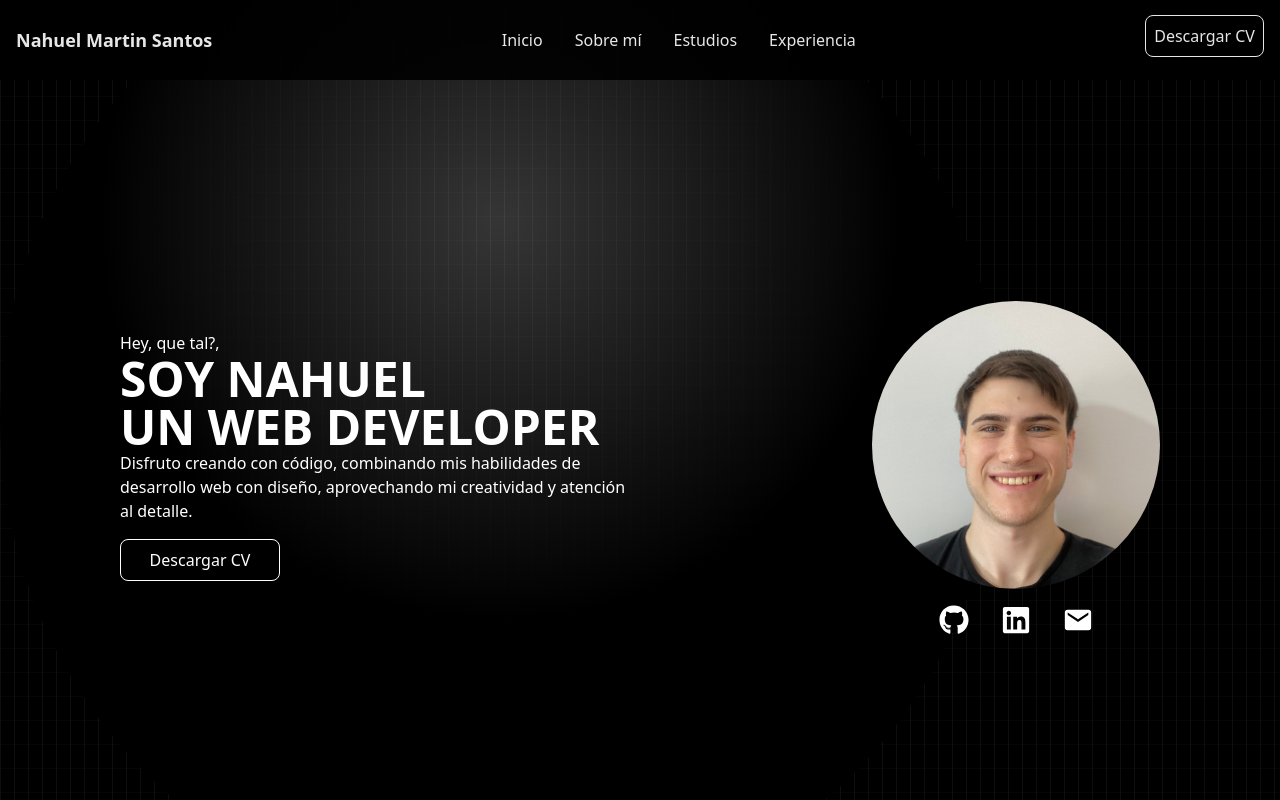
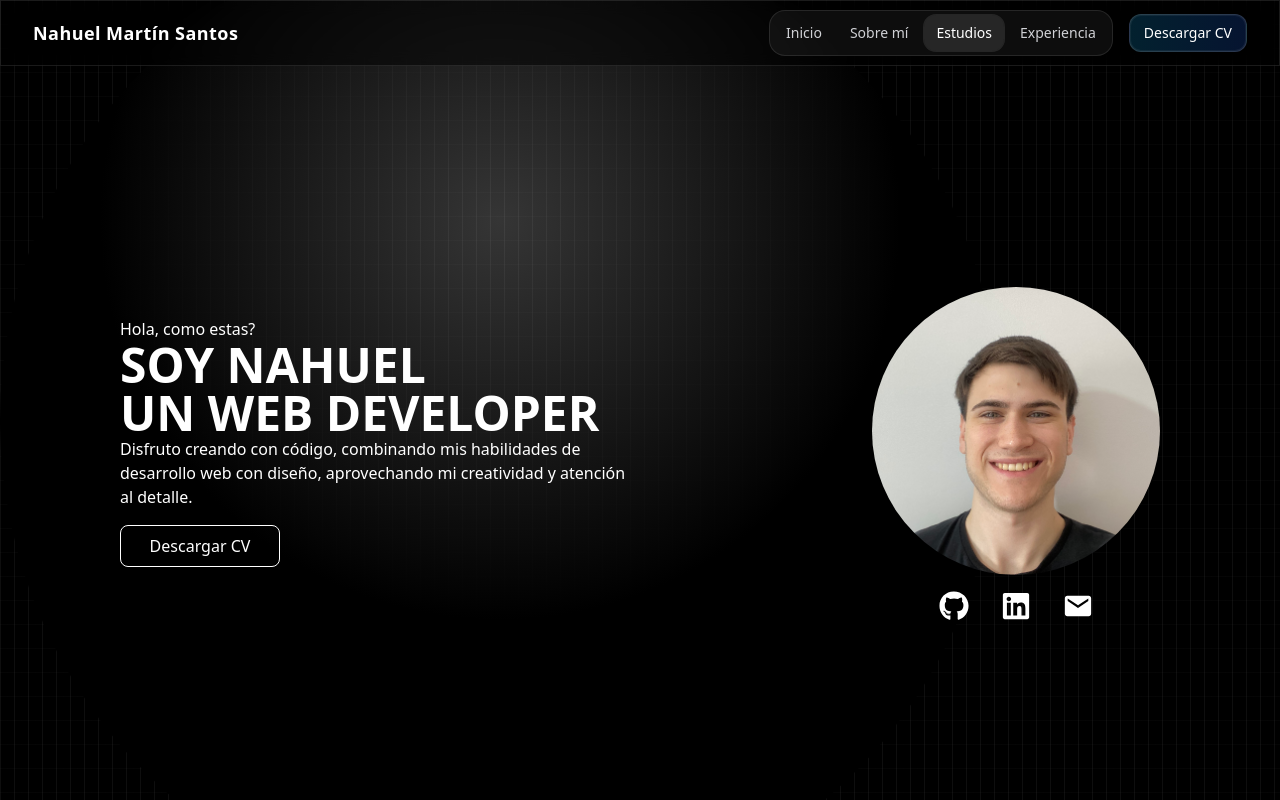
Before and after one commit to NahuelSantos98/Portfolio, a React (Vite) app: page / in a window 1280 px wide. Shown: the top 800 px of the page. Built offline with nearby package versions, Linux system fonts and the light colour scheme.

Commit message:
[Update]-New cv

```diff
--- a/src/components/About.jsx
+++ b/src/components/About.jsx
@@ -5,7 +5,7 @@ import { FaCode } from "react-icons/fa";
 const About = () => {
   return (
     <div className='flex flex-col justify-center items-center gap-4 my-20  md:mt-0'>
-            <div className="flex flex-row items-center justify-center text-white text-2xl mb-4 underline">
+            <div className="flex flex-row items-center justify-center text-white text-2xl mb-4">
         <FaCode/>
       <p> Sobre mí</p>
       </div>
--- a/src/components/Experience.jsx
+++ b/src/components/Experience.jsx
@@ -5,7 +5,7 @@ import { FaCode } from "react-icons/fa";
 const Experience = () => {
   return (
     <div className='justify-center h--full'>
-      <div className="flex flex-row items-center justify-center text-white text-2xl mb-4 underline">
+      <div className="flex flex-row items-center justify-center text-white text-2xl mb-4">
         <FaCode/>
       <p> Experiencia</p>
       </div>
--- a/src/components/Footer.jsx
+++ b/src/components/Footer.jsx
@@ -6,10 +6,10 @@ const Footer = () => {
   return (
     <footer className="bg-black bg-opacity-4 text-white py-4">
       <div className="container mx-auto flex flex-col md:flex-row justify-between items-center">
-        <span className="text-lg mb-2 md:mb-0">Nahuel Martin Santos</span>
+        <span className="text-lg mb-2 md:mb-0">Nahuel Martín Santos</span>
         <div className="flex space-x-4 items-center">
           <a
-              href="/CV-Nahuel Santos.pdf"
+              href={`${import.meta.env.BASE_URL}cv-nahuel-santos.pdf`}
               download="CV Nahuel Martin Santos"
               className="text-white border border-white rounded-lg p-2 my-4 hover:bg-gray-700 hover:scale-105 active:scale-none mb-2 text-center transition-all duration-300 ease-in-out"
           >
--- a/src/components/Navbar.jsx
+++ b/src/components/Navbar.jsx
@@ -1,106 +1,197 @@
-import { useState } from "react";
+import { useEffect, useState } from "react";
 import { CgMenu } from "react-icons/cg";
 import { RxCross2 } from "react-icons/rx";
 import { HashLink as Link } from "react-router-hash-link";
 import { handleSmoothScroll, handleScrollHome } from "../utils/handleSmoothScroll";
 
+const links = [
+  { id: "top", label: "Inicio" },
+  { id: "about", label: "Sobre mí" },
+  { id: "studies", label: "Estudios" },
+  { id: "experience", label: "Experiencia" },
+];
+
 const Navbar = () => {
   const [showNav, setShowNav] = useState(false);
+  const [activeId, setActiveId] = useState("top");
+
+  // ---- ScrollSpy con IntersectionObserver
+// Altura aproximada de tu header sticky (ajustá si cambia)
+const HEADER_OFFSET = 64; // px
+
+// actualiza activo según el scroll actual
+const computeActiveSection = () => {
+  const y = window.scrollY;
+  const vh = window.innerHeight;
+
+  // línea de lectura: un poquito por debajo del header + 35% del viewport
+  const probe = y + HEADER_OFFSET + vh * 0.35;
+
+  let current = "top";
+  for (const l of links) {
+    const el = document.getElementById(l.id);
+    if (!el) continue;
+    const rect = el.getBoundingClientRect();
+    const top = rect.top + window.scrollY;
+    const bottom = top + el.offsetHeight;
+
+    if (probe >= top && probe < bottom) {
+      current = l.id;
+      break;
+    }
+  }
+  return current;
+};
+
+useEffect(() => {
+  // set inicial
+  setActiveId(computeActiveSection());
+
+  const onScroll = () => {
+    setActiveId((prev) => {
+      const next = computeActiveSection();
+      return next === prev ? prev : next;
+    });
+  };
+
+  const onResize = () => {
+    // al cambiar tamaño recalculamos
+    setActiveId(computeActiveSection());
+  };
+
+  window.addEventListener("scroll", onScroll, { passive: true });
+  window.addEventListener("resize", onResize);
+  return () => {
+    window.removeEventListener("scroll", onScroll);
+    window.removeEventListener("resize", onResize);
+  };
+}, []);
+
+
+  const baseLink =
+    "relative inline-flex items-center gap-2 px-3 py-2 rounded-xl text-sm font-medium transition-colors";
+  const inactive =
+    "text-gray-200/90 hover:text-white hover:bg-white/10 focus-visible:outline-none focus-visible:ring-2 focus-visible:ring-white/30";
+  const active = "text-white bg-white/10";
+
+  const onClickLink = (e, id) => {
+    if (id === "top") {
+      handleScrollHome(e);
+    } else {
+      handleSmoothScroll(e, id);
+    }
+    setShowNav(false);
+  };
+
+  const navBg =
+    "bg-black/60 supports-[backdrop-filter]:bg-black/50 backdrop-blur border border-white/10";
 
   return (
-        <nav className={`transition-all duration-300 bg-black  opacity-90 sm:mb-4 border-b-2 border-gray-500 md:border-none lg:border-none`}>
-            <section className="mx-auto px-4 sm:px-6 lg:px-4 lg:py-2">
-                <section className="flex items-center justify-between h-16">
-                    <article className="flex items-center">
-                        <div className="flex-shrink-0">
-                            <a href="#" onClick={handleScrollHome} className="text-white text-lg font-bold">Nahuel Martin Santos</a>
+    <nav className={`w-full ${navBg}`}>
+      {/* Contenedor */}
+      <div className="mx-auto max-w-7xl px-4 sm:px-6 lg:px-8">
+        {/* Barra */}
+        <div className="flex h-16 items-center justify-between">
+          {/* Marca */}
+          <div className="flex items-center">
+            <a
+              href="#"
+              onClick={handleScrollHome}
+              className="text-white font-semibold tracking-wide text-base md:text-lg hover:opacity-90"
+            >
+              Nahuel Martín Santos
+            </a>
           </div>
-                    </article>
-                    <article className="hidden md:block">
-                        <div className="text-center flex items-center space-x-4">
+
+          {/* Links desktop */}
+          <div className="hidden md:flex items-center gap-1">
+            <div className="flex items-center gap-1 rounded-2xl border border-white/10 bg-white/5 px-1 py-1">
+              {links.map((l) => (
                 <Link
-                                to="#"
-                                className="text-white hover:bg-gray-700 rounded-lg p-2"
-                                onClick={(e) => handleScrollHome(e)}
+                  key={l.id}
+                  to={`#${l.id}`}
+                  onClick={(e) => onClickLink(e, l.id)}
+                  className={`${baseLink} ${
+                    activeId === l.id ? active : inactive
+                  }`}
                 >
-                                Inicio
+                  {l.label}
+                  {activeId === l.id && (
+                    <span className="absolute inset-0 -z-10 rounded-xl ring-1 ring-white/10" />
+                  )}
                 </Link>
-                            <Link
-                                to="#about"
-                                className="text-white hover:bg-gray-700 rounded-lg p-2"
-                                onClick={(e) => handleSmoothScroll(e, "about")}
+              ))}
+            </div>
+
+            <a
+              href={`${import.meta.env.BASE_URL}cv-nahuel-santos.pdf`}
+              download="CV Nahuel Martin Santos"
+              className="
+                ml-3 inline-flex items-center justify-center rounded-xl
+                border border-white/15 bg-gradient-to-r from-sky-500/20 to-blue-600/20
+                px-3.5 py-2 text-sm font-medium text-white
+                hover:from-sky-500/30 hover:to-blue-600/30
+                transition-all shadow-[inset_0_0_0_1px_rgba(255,255,255,0.06)]
+                active:scale-[0.98] focus-visible:outline-none focus-visible:ring-2 focus-visible:ring-white/30
+              "
             >
-                                Sobre mí
-                            </Link>
-                            <Link
-                                to="#studies"
-                                className="text-white hover:bg-gray-700 rounded-lg p-2"
-                                onClick={(e) => handleSmoothScroll(e, "studies")}
-                            >
-                                Estudios
-                            </Link>
-                            <Link
-                                to="#experience"
-                                className="text-white hover:bg-gray-700 rounded-lg p-2"
-                                onClick={(e) => handleSmoothScroll(e, "experience")}
-                            >
-                                Experiencia
-                            </Link>
-                        </div>
-                    </article>
-                    <article className="hidden md:flex items-center space-x-4">
-                        <a href="/CV-Nahuel Santos.pdf" download="CV Nahuel Martin Santos" className="text-white border border-white rounded-lg p-2 hover:bg-gray-700 text-center active:scale-90 mb-2 text-center transition-[background] duration-300 ease-in-out">
               Descargar CV
             </a>
-                    </article>
-                    <article className="md:hidden flex items-center">
+          </div>
+
+          {/* Botón mobile */}
+          <div className="md:hidden flex items-center">
             <button
-                            className="inline-flex items-center justify-center p-2 rounded-md text-white hover:text-white"
-                            onClick={() => setShowNav(!showNav)}
+              aria-label="Abrir menú"
+              className="inline-flex items-center justify-center rounded-lg p-2 text-white hover:bg-white/10"
+              onClick={() => setShowNav((s) => !s)}
             >
-                            {!showNav ? <CgMenu className="text-2xl" /> : <RxCross2 className="text-2xl" />}
+              {showNav ? (
+                <RxCross2 className="text-2xl" />
+              ) : (
+                <CgMenu className="text-2xl" />
+              )}
             </button>
-                    </article>
-                </section>
-            </section>
-            {showNav && (
-                <div className="md:hidden">
-                    <div className="flex items-center justify-center">
-                        <a href="/CV-Nahuel Santos.pdf" download="CV Nahuel Martin Santos" className="text-white w-[90vw] border border-white rounded-lg p-2 hover:bg-gray-700 mb-2 text-center">                            Descargar CV
+          </div>
+        </div>
+      </div>
+
+      {/* Panel mobile */}
+      <div
+        className={`md:hidden origin-top transition-all duration-200 ease-out ${
+          showNav
+            ? "scale-y-100 opacity-100"
+            : "scale-y-0 opacity-0 pointer-events-none"
+        }`}
+      >
+        <div className="bg-black/70 backdrop-blur">
+          <div className="mx-auto max-w-7xl px-4 pb-4 pt-2">
+            <div className="flex items-center justify-center pb-3">
+              <a
+                href={`${import.meta.env.BASE_URL}cv-nahuel-santos.pdf`}
+                download="CV Nahuel Martin Santos"
+                className="w-full text-white text-center rounded-xl border border-white/15 bg-white/5 px-4 py-2 hover:bg-white/10 transition"
+              >
+                Descargar CV
               </a>
             </div>
-                    <div className="px-2 pt-2 pb-3 space-y-1 sm:px-3">
+            <div className="grid gap-2">
+              {links.map((l) => (
                 <Link
-                            to="#"
-                            className="text-white block hover:bg-gray-700 rounded-lg p-2"
-                            onClick={(e) => handleSmoothScroll(e, "top")}
+                  key={l.id}
+                  to={`#${l.id}`}
+                  onClick={(e) => onClickLink(e, l.id)}
+                  className={`${baseLink} ${
+                    activeId === l.id ? active : inactive
+                  } w-full justify-center bg-white/[0.06]`}
                 >
-                            Inicio
+                  {l.label}
                 </Link>
-                        <Link
-                            to="#about"
-                            className="text-white block hover:bg-gray-700 rounded-lg p-2"
-                            onClick={(e) => handleSmoothScroll(e, "about")}
-                        >
-                            Sobre mí
-                        </Link>
-                        <Link
-                            to="#studies"
-                            className="text-white block hover:bg-gray-700 rounded-lg p-2"
-                            onClick={(e) => handleSmoothScroll(e, "studies")}
-                        >
-                            Estudios
-                        </Link>
-                        <Link
-                            to="#experience"
-                            className="text-white block hover:bg-gray-700 rounded-lg p-2"
-                            onClick={(e) => handleSmoothScroll(e, "experience")}
-                        >
-                            Experiencia
-                        </Link>
+              ))}
             </div>
           </div>
-            )}
+        </div>
+      </div>
     </nav>
   );
 };
--- a/src/components/bannerComponent/TextBanner.jsx
+++ b/src/components/bannerComponent/TextBanner.jsx
@@ -3,14 +3,14 @@ const TextBanner = () => {
         <div className="flex flex-col justify-center items-center">
             <div className="flex flex-col justify-center">
                 <div className="flex items-center">
-                    <p className="text-white text-left">Hey, que tal?,</p>
+                    <p className="text-white text-left">Hola, como estas?</p>
                 </div>
                 <p className="text-white text-left font-bold text-4xl lg:text-5xl">SOY NAHUEL</p>
                 <p className="text-white text-left font-bold text-4xl lg:text-5xl">UN WEB DEVELOPER</p>
                 <p className="text-white text-left max-w-xs lg:max-w-lg">
                     Disfruto creando con código, combinando mis habilidades de desarrollo web con diseño, aprovechando mi creatividad y atención al detalle.
                 </p>
-                <a href="/CV-Nahuel Santos.pdf" download="CV Nahuel Martin Santos" className="w-[10rem] text-white border border-white rounded-lg p-2 my-4 hover:bg-gray-700 text-white hover:scale-105 active:scale-none mb-2 text-center transition-all duration-300 ease-in-out">
+                <a href={`${import.meta.env.BASE_URL}cv-nahuel-santos.pdf`} download="CV Nahuel Martin Santos" className="w-[10rem] text-white border border-white rounded-lg p-2 my-4 hover:bg-gray-700 text-white hover:scale-105 active:scale-none mb-2 text-center transition-all duration-300 ease-in-out">
                     Descargar CV
                 </a>
             </div>
```
Also changed, not shown: 2 other files (tests, documents, lock files or other folders). Lines whose indentation alone changed are shown as unchanged.
